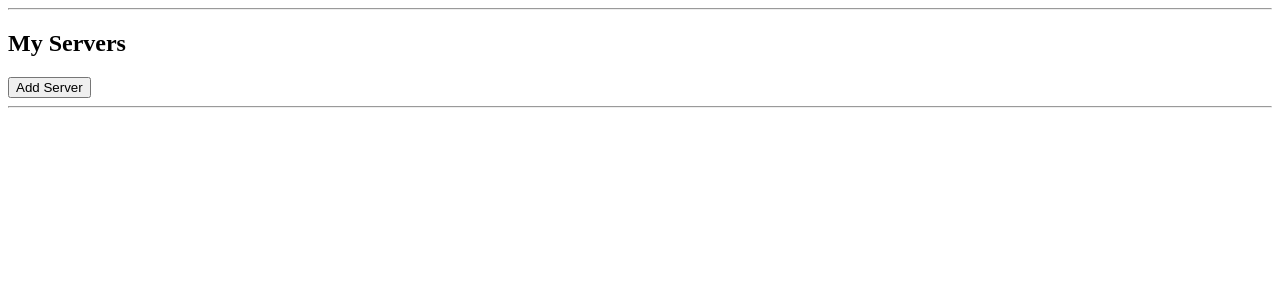
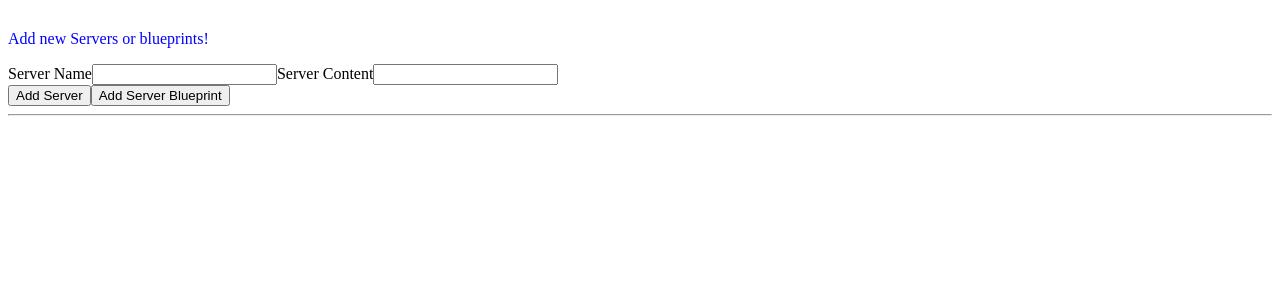
Before and after one commit to anishkmathew/udemy-angular, an Angular app: page / in a window 1280 px wide. Shown: the top 300 px of the page. Built offline with nearby package versions, Linux system fonts and the light colour scheme.

Commit message:
Components splitting

```diff
--- a/src/app/app.component.css
+++ b/src/app/app.component.css
@@ -0,0 +1,7 @@
+.container {
+  margin-top: 30px;
+}
+
+p {
+  color: blue;
+}
--- a/src/app/app.component.html
+++ b/src/app/app.component.html
@@ -1,21 +1,34 @@
-<hr>
 <div class="container">
   <div class="row">
     <div class="col-xs-12">
-            <h2>My Servers</h2>
-        </div>
-        <div class="col-xs-12">
-            <button class="btn btn-primary" (click)="onAddServer()">Add Server</button>
+      <p>Add new Servers or blueprints!</p>
+      <label>Server Name</label>
+      <input type="text" class="form-control" [(ngModel)]="newServerName">
+      <label>Server Content</label>
+      <input type="text" class="form-control" [(ngModel)]="newServerContent">
+      <br>
+      <button
+        class="btn btn-primary"
+        (click)="onAddServer()">Add Server</button>
+      <button
+        class="btn btn-primary"
+        (click)="onAddBlueprint()">Add Server Blueprint</button>
     </div>
   </div>
   <hr>
   <div class="row">
     <div class="col-xs-12">
-            <ol>
-                <li *ngFor= "let server of servers; let i = index" >
-                    {{server}} <a href="#" (click) = "onRemoveServer(i)">Remove</a>
-                </li>
-            </ol>
+      <div
+        class="panel panel-default"
+        *ngFor="let element of serverElements">
+        <div class="panel-heading">{{ element.name }}</div>
+        <div class="panel-body">
+          <p>
+            <strong *ngIf="element.type === 'server'" style="color: red">{{ element.content }}</strong>
+            <em *ngIf="element.type === 'blueprint'">{{ element.content }}</em>
+          </p>
         </div>
       </div>
     </div>
+  </div>
+</div>
--- a/src/app/app.component.ts
+++ b/src/app/app.component.ts
@@ -6,18 +6,23 @@
   styleUrls: ['./app.component.css']
 })
 export class AppComponent {
-  servers = [];
+  serverElements = [];
+  newServerName = '';
+  newServerContent = '';
 
-  onAddServer(){
-    this.servers.push('Another Server');
-
+  onAddServer() {
+    this.serverElements.push({
+      type: 'server',
+      name: this.newServerName,
+      content: this.newServerContent
+    });
   }
 
-  onRemoveServer(id: number){
-    const position = id;
-    console.log(id);
-
-    this.servers.splice(position,1);
+  onAddBlueprint() {
+    this.serverElements.push({
+      type: 'blueprint',
+      name: this.newServerName,
+      content: this.newServerContent
+    });
   }
-
 }
```
Also changed, not shown: src/app/app.module.ts (+4 -3 lines), 1 other file (tests, documents, lock files or other folders). Lines whose indentation alone changed are shown as unchanged.
